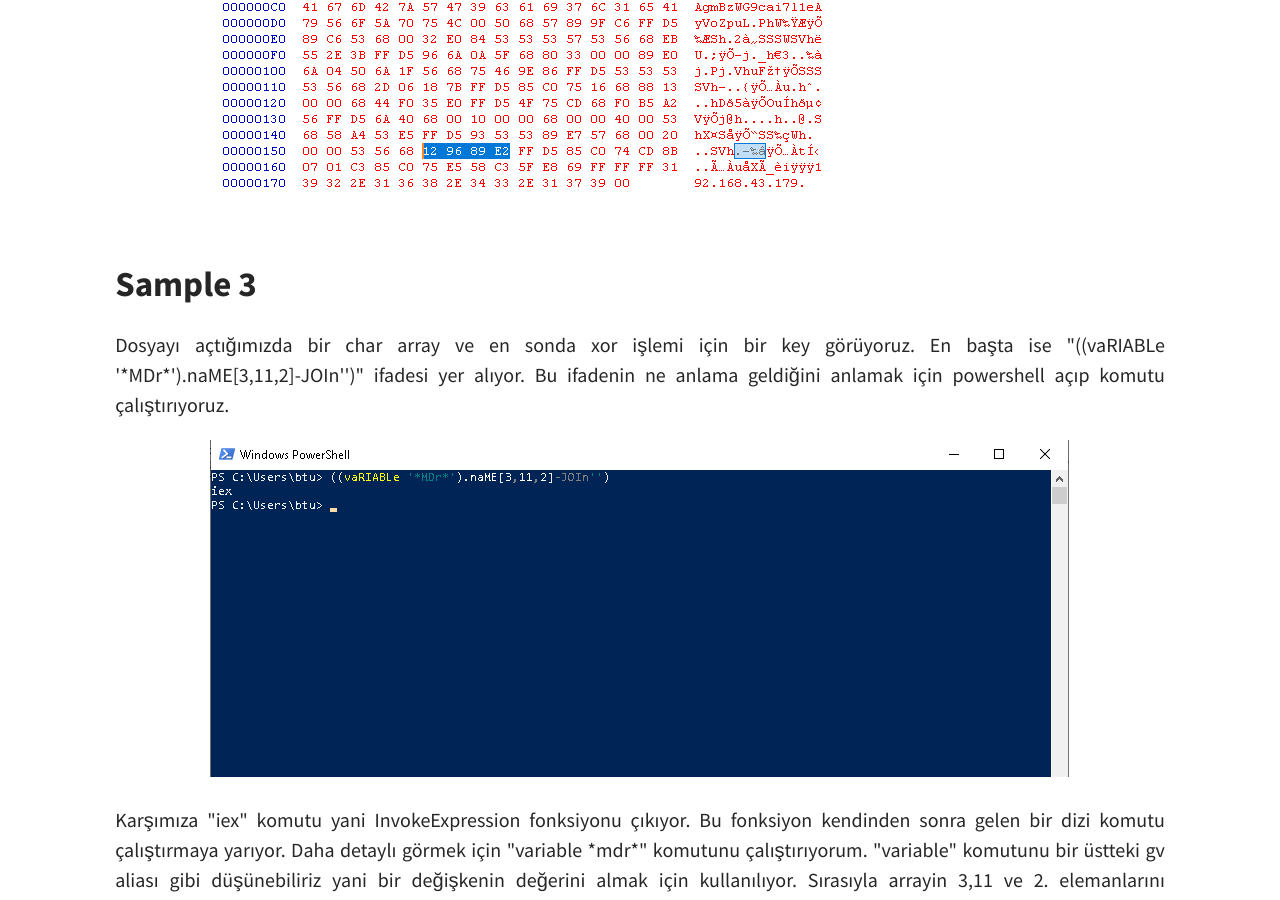
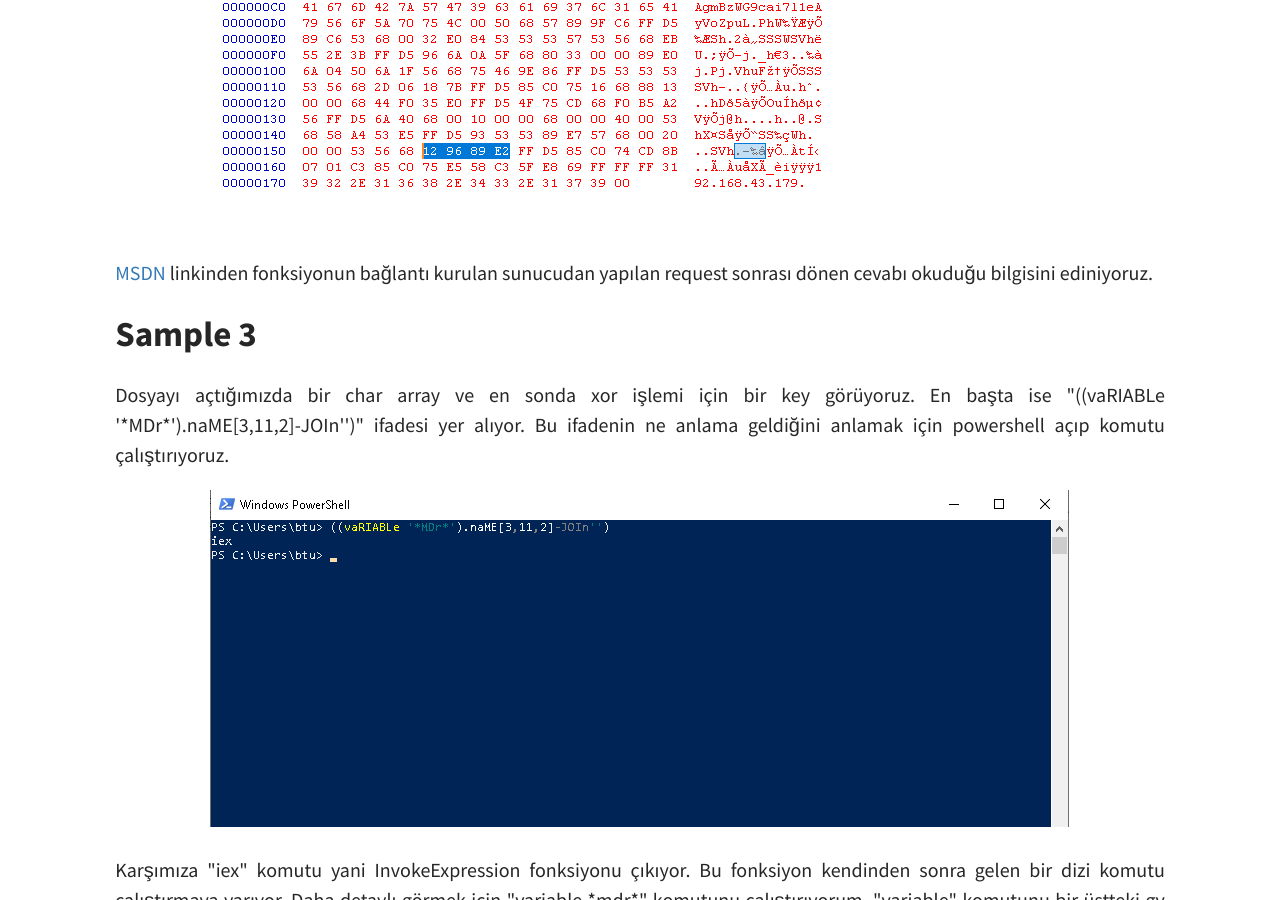
Before and after one commit to batuhankutluca/batuhankutluca.github.io, a Jekyll site: the page built from _posts/2020-01-19-powershell-series-3-zararli-powershell-script-analizi-part1.md, in a window 1280 px wide and 900 px high, scrolled down 8057 px. Built offline with Jekyll 4.4.1, drawn with Linux system fonts in a browser that asks for light colours.

Commit message:
Update 2020-01-19-powershell-series-3-zararli-powershell-script-analizi-part1.md

```diff
--- a/_posts/2020-01-19-powershell-series-3-zararli-powershell-script-analizi-part1.md
+++ b/_posts/2020-01-19-powershell-series-3-zararli-powershell-script-analizi-part1.md
@@ -90,6 +90,8 @@ Resimde görüldüğü üzere wininet apisinin kullanıldığını öğreniyoruz
 
 ![img]({{ site.baseurl }}/assets/img/powershell-3/14.png)
 
+[MSDN][msdn2] linkinden fonksiyonun bağlantı kurulan sunucudan yapılan request sonrası dönen cevabı okuduğu bilgisini ediniyoruz.
+
 
 ## Sample 3
 
```
